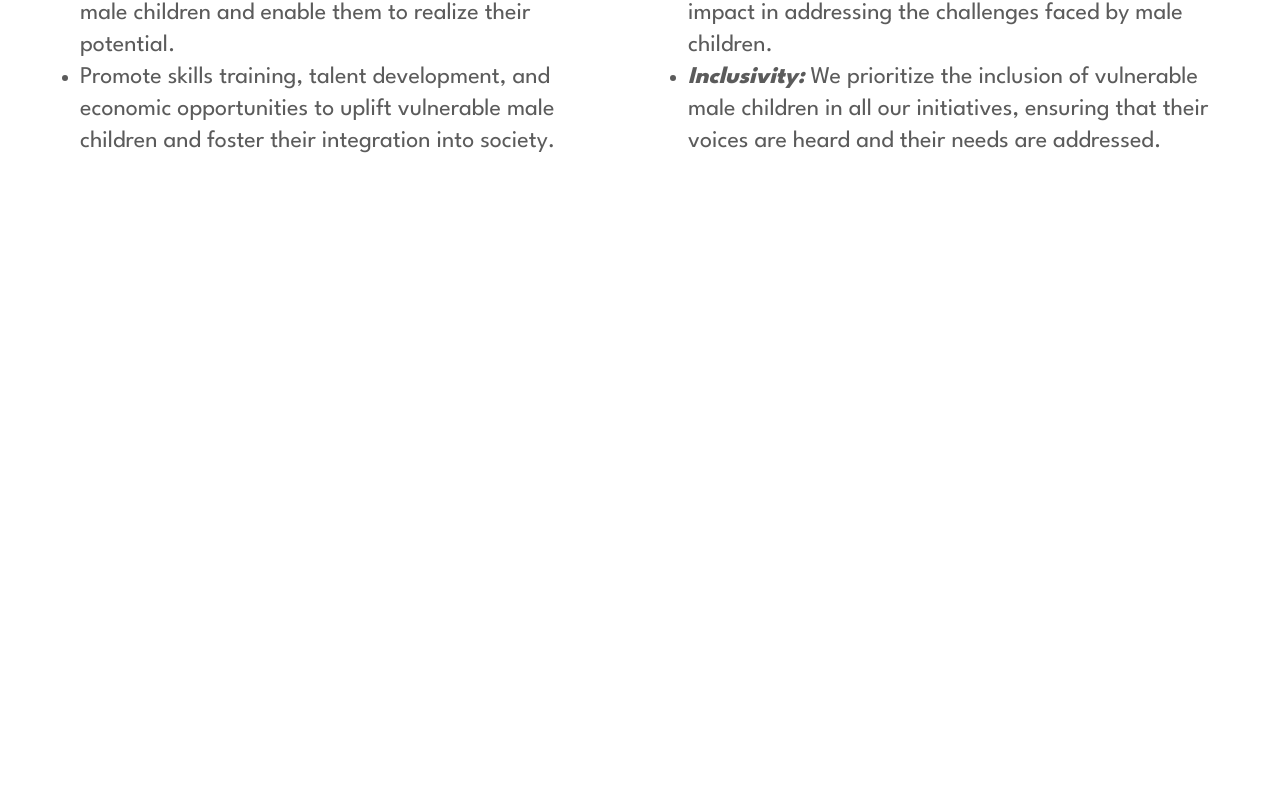
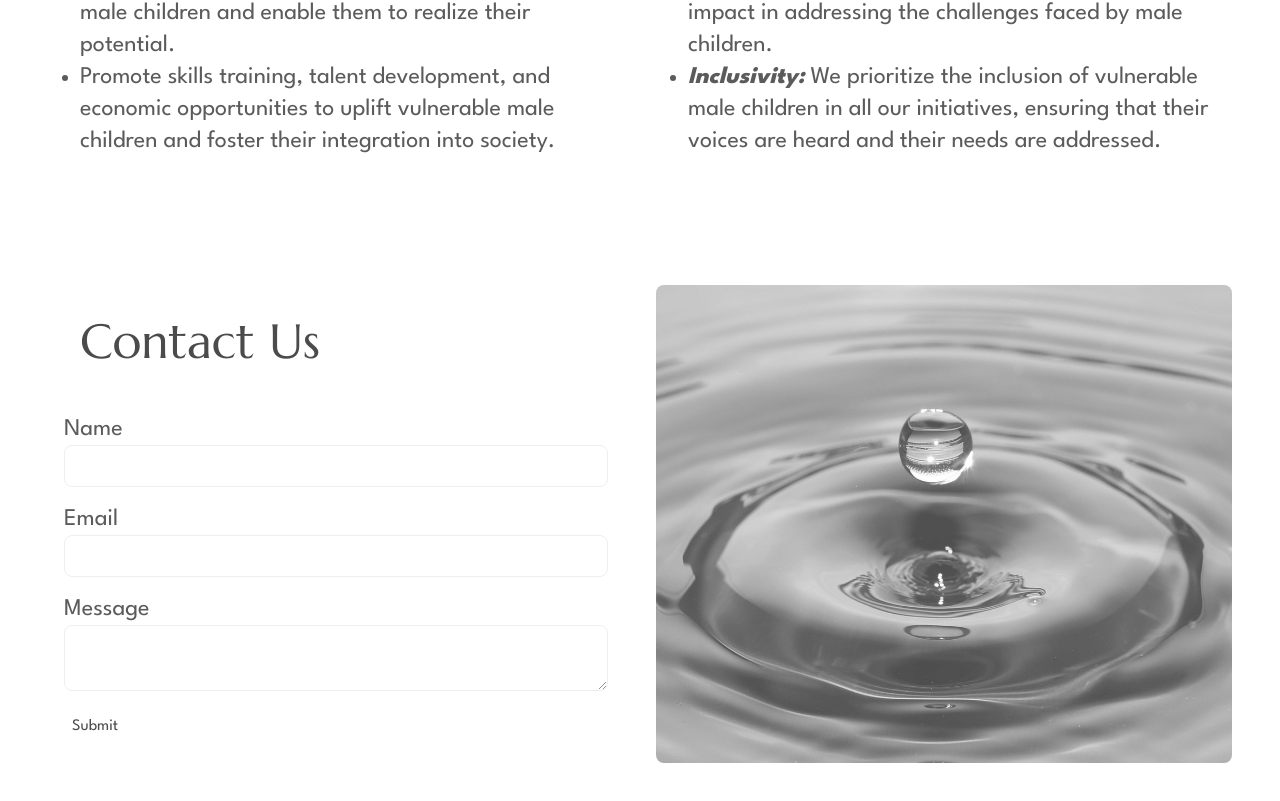
Before and after one commit to KaizeninCode/boys, a Next.js app: page / in a window 1280 px wide. Shown: the part 2431-3232 px from the top of the page. Before the commit the page ends 2604 px from the top, so only its background shows below. Built offline with nearby package versions, Linux system fonts and the light colour scheme.

Commit message:
Contact section

```diff
--- /dev/null
+++ b/app/components/Contact.tsx
@@ -0,0 +1,53 @@
+import React from "react";
+
+const Contact = () => {
+  return (
+    <section className="flex-1 min-h-screen opacity-70 px-12 py-4" id="contact">
+      <div className="grid grid-cols-2 gap-8 mt-24">
+        <form action="#" className="p-4 space-y-4">
+          <h1 className="text-5xl font-marcellus mb-8 bg-white text-black w-fit p-4 rounded-lg">
+            Contact Us
+          </h1>
+          <div className="flex flex-col">
+            <label htmlFor="name" className="text-2xl">
+              Name
+            </label>
+            <input
+              type="text"
+              name="name"
+              id="name"
+              className="border p-2 rounded-lg text-black"
+            />
+          </div>
+          <div className="flex flex-col">
+            <label htmlFor="email" className="text-2xl">
+              Email
+            </label>
+            <input
+              type="email"
+              name="email"
+              id="email"
+              className="border p-2 rounded-lg text-black"
+            />
+          </div>
+          <div className="flex flex-col">
+            <label htmlFor="message" className="text-2xl">
+              Message
+            </label>
+            <textarea
+              name="message"
+              id="message"
+              className="border p-2 rounded-lg text-black"
+            ></textarea>
+          </div>
+          <button className="bg-white text-black p-2 rounded-lg mt-4 mx-auto hover:bg-black hover:text-white hover:shadow-sm hover:shadow-white transition duration-500 ease">
+            Submit
+          </button>
+        </form>
+        <div className="bg-contact bg-cover bg-center rounded-lg"/>
+      </div>
+    </section>
+  );
+};
+
+export default Contact;
--- a/app/page.tsx
+++ b/app/page.tsx
@@ -2,6 +2,7 @@ import React from "react";
 import Home from "./components/Home";
 import About from "./components/About";
 import MissionVision from "./components/MissionVision";
+import Contact from "./components/Contact";
 
 const Main = () => {
   return (
@@ -9,6 +10,7 @@ const Main = () => {
       <Home/>
       <About/>
       <MissionVision/>
+      <Contact/>
     </main>
   );
 };
--- a/tailwind.config.ts
+++ b/tailwind.config.ts
@@ -14,6 +14,7 @@ export default {
       },
       backgroundImage: {
         'hero': "url('/hero.jpg')",
+        'contact': "url('/contact.jpg')",
       }
     },
   },
```
Also changed, not shown: public/contact.jpg (added).
